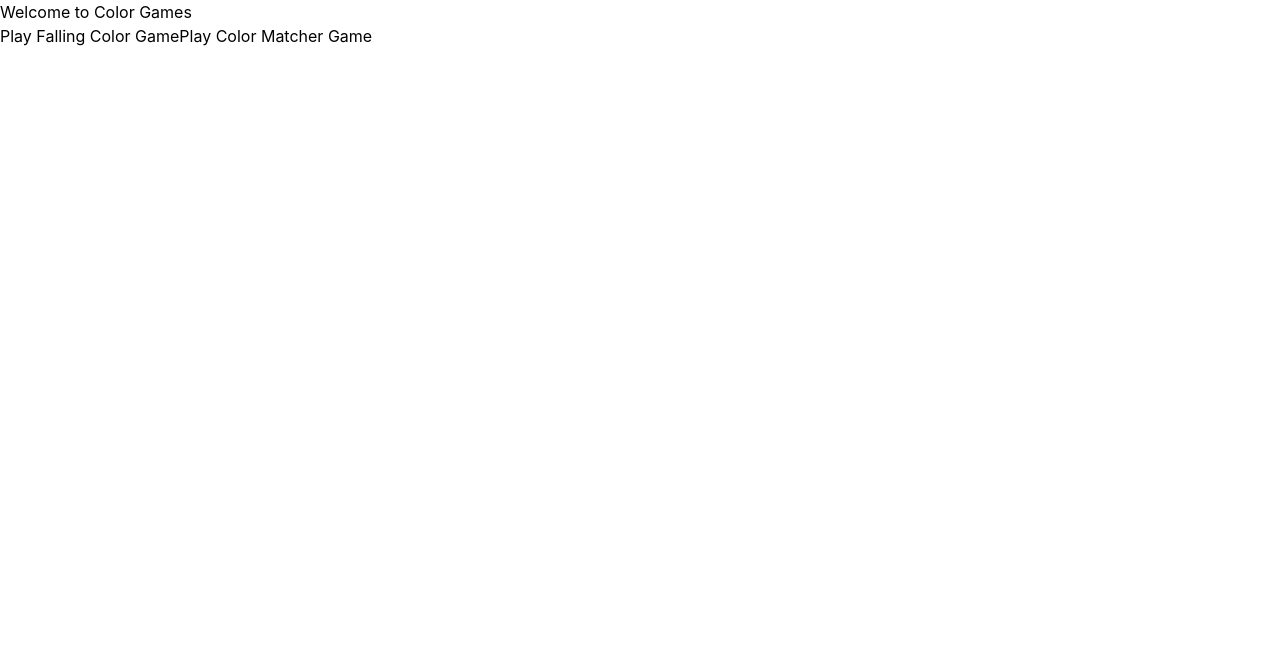
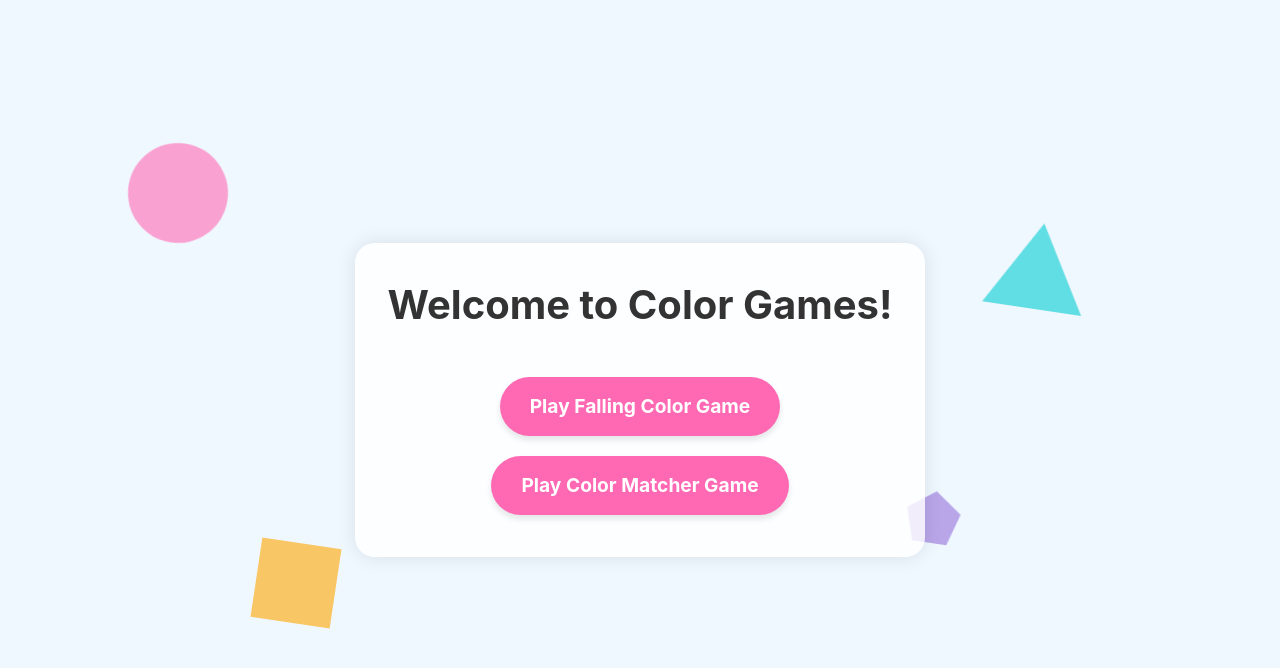
Before and after one commit to rbcccccca/Colour_Game, a React (Create React App) app: page / in a window 1280 px wide. Shown: the top 668 px of the page. Built offline with nearby package versions, Linux system fonts and the light colour scheme.

Commit message:
home page updated

```diff
--- /dev/null
+++ b/src/Home.css
@@ -0,0 +1,111 @@
+.home-container {
+    width: 100vw;
+    height: 100vh;
+    display: flex;
+    justify-content: center;
+    align-items: center;
+    background-color: #f0f8ff; /* Light blue background */
+    overflow: hidden;
+    position: relative;
+  }
+
+  .floating-shapes {
+    position: absolute;
+    width: 100%;
+    height: 100%;
+    overflow: hidden;
+  }
+
+  .shape {
+    position: absolute;
+    opacity: 0.6;
+    animation: float 15s infinite ease-in-out;
+  }
+
+  .circle {
+    width: 100px;
+    height: 100px;
+    border-radius: 50%;
+    background-color: #ff69b4; /* Hot pink */
+    left: 10%;
+    top: 20%;
+  }
+
+  .triangle {
+    width: 0;
+    height: 0;
+    border-left: 50px solid transparent;
+    border-right: 50px solid transparent;
+    border-bottom: 86px solid #00ced1; /* Dark turquoise */
+    right: 15%;
+    top: 30%;
+  }
+
+  .square {
+    width: 80px;
+    height: 80px;
+    background-color: #ffa500; /* Orange */
+    left: 20%;
+    bottom: 20%;
+  }
+
+  .pentagon {
+    width: 54px;
+    height: 52px;
+    background-color: #9370db; /* Medium purple */
+    clip-path: polygon(50% 0%, 100% 38%, 82% 100%, 18% 100%, 0% 38%);
+    right: 25%;
+    bottom: 30%;
+  }
+
+  @keyframes float {
+    0%, 100% { transform: translateY(0) rotate(0deg); }
+    50% { transform: translateY(-20px) rotate(10deg); }
+  }
+
+  .content {
+    z-index: 1;
+    text-align: center;
+    background-color: rgba(255, 255, 255, 0.8);
+    padding: 2rem;
+    border-radius: 20px;
+    box-shadow: 0 0 20px rgba(0, 0, 0, 0.1);
+  }
+
+  .title {
+    font-size: 2.5rem;
+    color: #333;
+    margin-bottom: 2rem;
+    font-weight: bold;
+  }
+
+  .button-container {
+    display: flex;
+    flex-direction: column;
+    align-items: center;
+  }
+
+  .game-button {
+    margin: 10px;
+    padding: 15px 30px;
+    font-size: 1.2rem;
+    font-weight: bold;
+    color: white;
+    background-color: #ff69b4; /* Hot pink */
+    border: none;
+    border-radius: 50px;
+    cursor: pointer;
+    transition: all 0.3s ease;
+    box-shadow: 0 4px 6px rgba(0, 0, 0, 0.1);
+  }
+
+  .game-button:hover {
+    transform: translateY(-3px);
+    box-shadow: 0 6px 8px rgba(0, 0, 0, 0.15);
+    background-color: #ff1493; /* Deeper pink on hover */
+  }
+
+  .game-button:active {
+    transform: translateY(-1px);
+    box-shadow: 0 3px 4px rgba(0, 0, 0, 0.1);
+  }
--- a/src/Home.js
+++ b/src/Home.js
@@ -1,11 +1,26 @@
 import React from 'react';
+import './Home.css'; // Make sure to create this CSS file
 
 function Home({ onStartFallingGame, onStartMatcherGame }) {
   return (
-    <div className="Home">
-      <h1>Welcome to Color Games</h1>
-      <button onClick={onStartFallingGame}>Play Falling Color Game</button>
-      <button onClick={onStartMatcherGame}>Play Color Matcher Game</button>
+    <div className="home-container">
+      <div className="floating-shapes">
+        <div className="shape circle"></div>
+        <div className="shape triangle"></div>
+        <div className="shape square"></div>
+        <div className="shape pentagon"></div>
+      </div>
+      <div className="content">
+        <h1 className="title">Welcome to Color Games!</h1>
+        <div className="button-container">
+          <button className="game-button" onClick={onStartFallingGame}>
+            Play Falling Color Game
+          </button>
+          <button className="game-button" onClick={onStartMatcherGame}>
+            Play Color Matcher Game
+          </button>
+        </div>
+      </div>
     </div>
   );
 }
```
